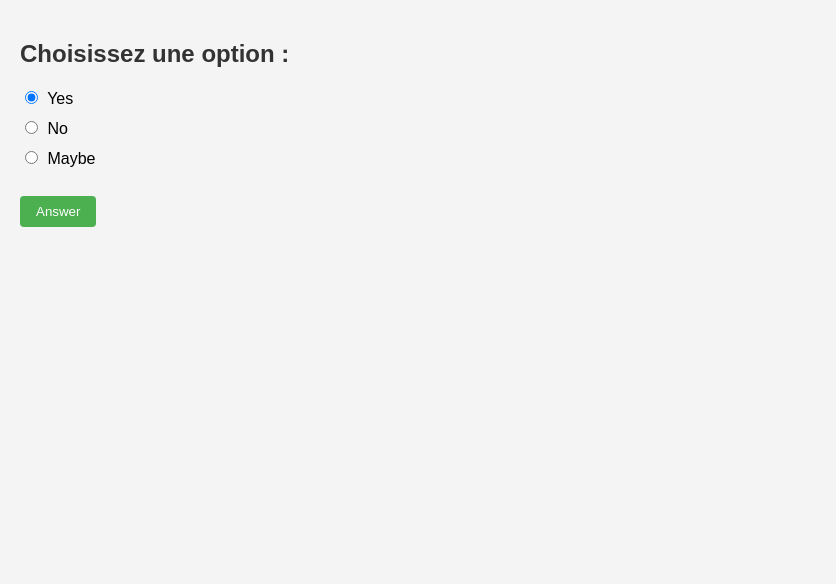
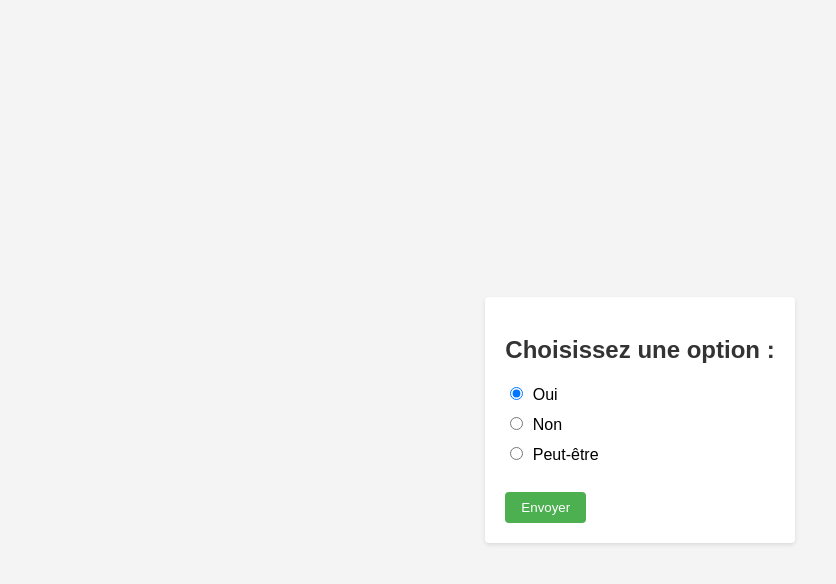
Before and after one commit to rmasclef/yes-no-maybe, a plain HTML site: page index.html in a window 1280 px wide. Shown: the whole page, without its empty margins (0-836 px from the left). Drawn offline with Linux system fonts and the light colour scheme.

Commit message:
Update index.html

```diff
--- a/index.html
+++ b/index.html
@@ -1,17 +1,30 @@
 <!DOCTYPE html>
 <html>
 <head>
-  <title>Date 🤔</title>
+  <title>Boutons Radio</title>
   <style>
     body {
       font-family: Arial, sans-serif;
       background-color: #f4f4f4;
       margin: 0;
       padding: 20px;
+      display: flex;
+      justify-content: center;
+      align-items: center;
+      height: 100vh;
+    }
+
+    .container {
+      max-width: 400px;
+      background-color: #fff;
+      padding: 20px;
+      border-radius: 4px;
+      box-shadow: 0 2px 4px rgba(0, 0, 0, 0.1);
     }
 
     h2 {
       color: #333;
+      margin-bottom: 20px;
     }
 
     label {
@@ -41,19 +54,28 @@
       font-style: italic;
       margin-top: 10px;
       color: #666;
+      font-size: 14px;
     }
   </style>
 </head>
 <body>
-  <h2>Choisissez une option :</h2>
-  <label><input type="radio" name="option" value="yes" checked> Yes</label>
-  <label><input type="radio" name="option" value="no"> No</label>
-  <label><input type="radio" name="option" value="maybe"> Maybe</label>
-  <br>
-  <button onclick="processOption()">Answer</button>
-  <div id="result"></div>
+  <div class="container">
+    <h2>Choisissez une option :</h2>
+    <label><input type="radio" name="option" value="yes" checked> Oui</label>
+    <label><input type="radio" name="option" value="no" onclick="resetToYes()"> Non</label>
+    <label><input type="radio" name="option" value="maybe" onclick="resetToYes()"> Peut-être</label>
+    <br>
+    <button onclick="processOption()">Envoyer</button>
+    <div id="result"></div>
+  </div>
 
   <script>
+    function resetToYes() {
+      setTimeout(function() {
+        document.querySelector('input[value="yes"]').checked = true; // Reset to "Yes" after 500ms
+      }, 500);
+    }
+
     function processOption() {
       var radios = document.getElementsByName("option");
       var selectedOption = "";
@@ -66,14 +88,4 @@
       }
 
       if (selectedOption === "yes") {
-        document.getElementById("result").innerText = "Fine... name the place 😏";
-      } else {
-        radios[0].checked = true; // Reset to "Yes" immediately
-        document.getElementById("result").innerText = "";
-      }
-
-      document.getElementById("result").style.display = "block";
-    }
-  </script>
-</body>
-</html>
+        document.getElementById("result
```
